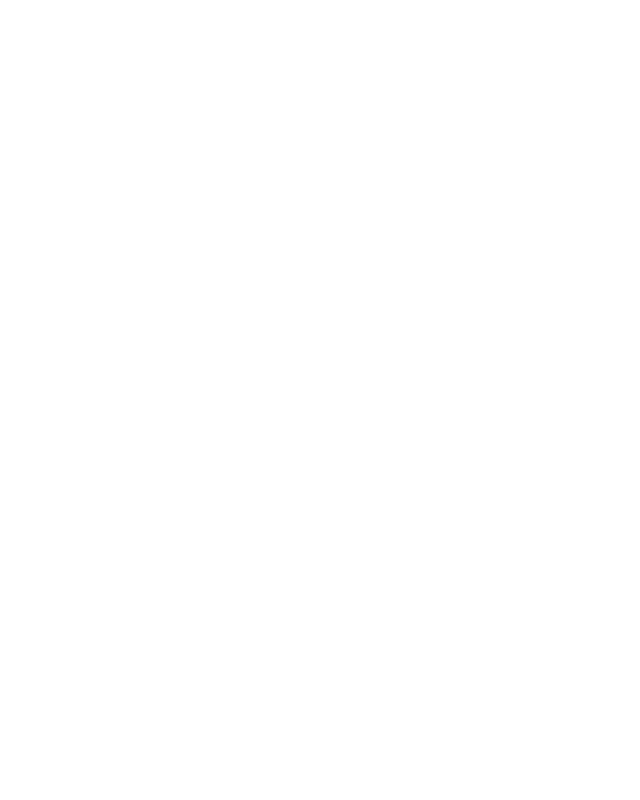
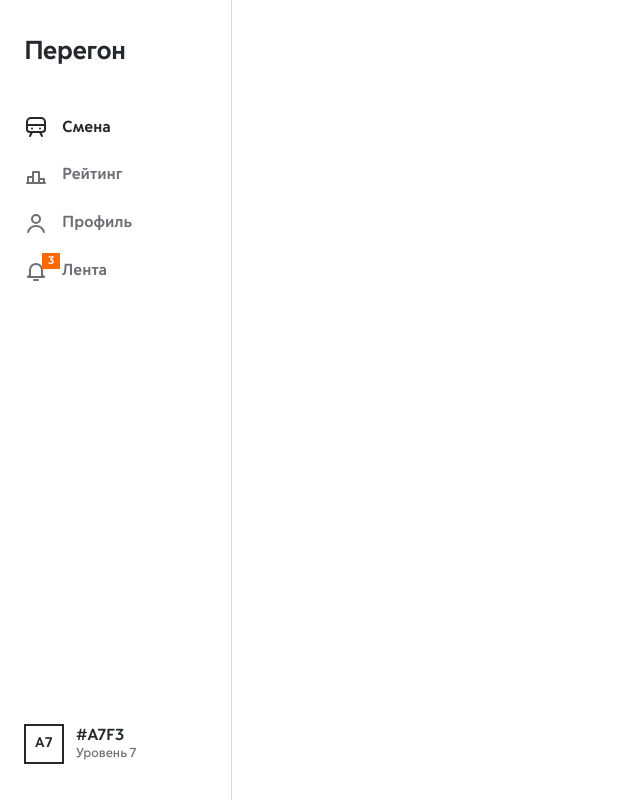
Before and after one commit to GachiL0Rd/vsm-400, a React (Vite) app in the folder Frontend/: page / in a window 1280 px wide. Shown: the whole page, without its empty margins (0-640 px from the left). Built offline with nearby package versions, Linux system fonts and the light colour scheme.

Commit message:
feat(frontend): add section navigation and not found page

```diff
--- a/Frontend/src/App.tsx
+++ b/Frontend/src/App.tsx
@@ -1,9 +1,34 @@
+import { useEffect } from 'react';
+import { Nav } from './components/Nav';
+import { NotFound } from './components/NotFound';
+import { notices, profile } from './demo';
+import { type Route, useRoute } from './route';
 import './App.css';
 
+const titles: Record<Route['name'], string> = {
+  shift: 'Смена',
+  profile: 'Профиль',
+  rating: 'Рейтинг',
+  feed: 'Лента',
+  run: 'Разбор рейса',
+  missing: 'Нет страницы',
+};
+
 function App() {
+  const route = useRoute();
+  const title = titles[route.name];
+  const unread = notices.filter((n) => n.unread).length;
+
+  // Новый экран — новый заголовок вкладки и прокрутка к началу.
+  useEffect(() => {
+    document.title = title;
+    window.scrollTo(0, 0);
+  }, [title]);
+
   return (
     <div className="app">
-      <main className="app__main" />
+      <Nav route={route} unread={unread} callsign={profile.callsign} level={profile.level} />
+      <main className="app__main">{route.name === 'missing' && <NotFound />}</main>
     </div>
   );
 }
--- /dev/null
+++ b/Frontend/src/components/Icon.tsx
@@ -0,0 +1,53 @@
+const paths = {
+  shift:
+    'M7 3h10a4 4 0 0 1 4 4v7a3 3 0 0 1-3 3H6a3 3 0 0 1-3-3V7a4 4 0 0 1 4-4ZM3 10h18M8 13.5h.01M16 13.5h.01M8 17l-2 4M16 17l2 4',
+  rating: 'M3 20h18M4 20v-6h5v6M9 20V9h6v11M15 20v-4h5v4',
+  profile: 'M12 12a4 4 0 1 0 0-8 4 4 0 0 0 0 8ZM4 21c1.3-4 4.3-6 8-6s6.7 2 8 6',
+  feed: 'M6 16v-5a6 6 0 0 1 12 0v5l2 2H4l2-2ZM10 21h4',
+  back: 'M15 5l-7 7 7 7',
+  next: 'M9 5l7 7-7 7',
+  clock: 'M12 21a9 9 0 1 0 0-18 9 9 0 0 0 0 18ZM12 7v5l3 2',
+  flame: 'M12 3c.8 3 5 5.3 5 10a5 5 0 0 1-10 0c0-2.4 1.2-4 2.5-5 .4 2 1.4 3 2.5 3-.2-2.7-1-5 0-8Z',
+  hourglass: 'M7 3h10M7 21h10M8 3c0 5 8 5 8 9s-8 4-8 9M16 3c0 5-8 5-8 9s8 4 8 9',
+  plus: 'M12 5v14M5 12h14',
+  flag: 'M5 21V4M5 4h11l-2 4 2 4H5',
+  arrowDown: 'M12 5v14M6 13l6 6 6-6',
+  bulb: 'M9 18h6M10 21h4M12 3a6 6 0 0 0-3.5 10.9c.6.5 1 1.2 1 2.1h5c0-.9.4-1.6 1-2.1A6 6 0 0 0 12 3Z',
+  medal: 'M8 3l4 6 4-6M12 21a6 6 0 1 0 0-12 6 6 0 0 0 0 12Z',
+  // Знаки отличия
+  door: 'M6 21V4a1 1 0 0 1 1-1h10a1 1 0 0 1 1 1v17M4 21h16M14 12h.01',
+  ear: 'M7 10a5 5 0 1 1 10 0c0 3-3 4-3 7a3 3 0 0 1-6 .5M10 10a2 2 0 0 1 4 0M20 7c1 1.5 1 4 0 5.5',
+  check: 'M4 7l2 2 3-3M4 17l2 2 3-3M12 7h8M12 17h8',
+  cross: 'M9 3h6v6h6v6h-6v6H9v-6H3V9h6Z',
+  snow: 'M12 2v20M3.3 7l17.4 10M3.3 17L20.7 7M9 4l3 2 3-2M9 20l3-2 3 2',
+  lens: 'M10.5 17a6.5 6.5 0 1 0 0-13 6.5 6.5 0 0 0 0 13ZM15.5 15.5 21 21',
+  calls: 'M7 8h.01M12 8h.01M17 8h.01M4 4h16v10H9l-5 4Z',
+  star: 'M12 3l2.6 5.6 6 .7-4.5 4.1 1.2 6L12 16.4 6.7 19.4l1.2-6L3.4 9.3l6-.7Z',
+} as const;
+
+export type IconName = keyof typeof paths;
+
+interface IconProps {
+  name: IconName;
+  size?: number;
+  strokeWidth?: number;
+}
+
+export function Icon({ name, size = 24, strokeWidth = 2 }: IconProps) {
+  return (
+    <svg
+      width={size}
+      height={size}
+      viewBox="0 0 24 24"
+      fill="none"
+      stroke="currentColor"
+      strokeWidth={strokeWidth}
+      strokeLinecap="round"
+      strokeLinejoin="round"
+      aria-hidden="true"
+      focusable="false"
+    >
+      <path d={paths[name]} />
+    </svg>
+  );
+}
--- /dev/null
+++ b/Frontend/src/components/Nav.css
@@ -0,0 +1,120 @@
+/* Мобильная раскладка: нижняя панель */
+.nav {
+  position: fixed;
+  inset: auto 0 0;
+  z-index: 10;
+  border-top: 1px solid var(--line);
+  background: var(--white);
+  padding-bottom: env(safe-area-inset-bottom);
+}
+
+.nav__brand,
+.nav__me {
+  display: none;
+}
+
+.nav__list {
+  display: grid;
+  grid-template-columns: repeat(4, 1fr);
+  margin: 0;
+  padding: 0;
+  list-style: none;
+}
+
+.nav__item {
+  display: flex;
+  flex-direction: column;
+  align-items: center;
+  gap: 2px;
+  padding: 10px 0;
+  color: var(--iron);
+  font-size: 12px;
+  font-weight: 700;
+  text-decoration: none;
+}
+
+.nav__item:hover {
+  color: var(--ink);
+}
+
+.nav__item--active {
+  color: var(--ink);
+  font-weight: 800;
+}
+
+.nav__icon {
+  position: relative;
+  display: grid;
+}
+
+.nav__count {
+  position: absolute;
+  top: -6px;
+  right: -12px;
+  min-width: 18px;
+  padding: 0 4px;
+  background: var(--signal);
+  color: var(--white);
+  font-size: 11px;
+  font-weight: 800;
+  line-height: 16px;
+  text-align: center;
+}
+
+/* Десктоп: боковая панель */
+@media (min-width: 900px) {
+  .nav {
+    inset: 0 auto 0 0;
+    display: flex;
+    flex-direction: column;
+    gap: 32px;
+    width: 232px;
+    padding: 32px 0 24px;
+    border-top: 0;
+    border-right: 1px solid var(--line);
+    background: var(--white);
+  }
+
+  .nav__brand {
+    display: block;
+    padding: 0 24px;
+    color: var(--ink);
+    font-size: 26px;
+    font-weight: 800;
+    letter-spacing: -0.02em;
+    text-decoration: none;
+  }
+
+  .nav__list {
+    display: flex;
+    flex-direction: column;
+  }
+
+  .nav__item {
+    flex-direction: row;
+    gap: 14px;
+    padding: 12px 24px;
+    font-size: 16px;
+  }
+
+  .nav__me {
+    display: flex;
+    align-items: center;
+    gap: 12px;
+    margin-top: auto;
+    padding: 12px 24px;
+    color: var(--ink);
+    line-height: 1.25;
+    text-decoration: none;
+  }
+
+  .nav__me:hover b {
+    text-decoration: underline;
+  }
+
+  .nav__level {
+    display: block;
+    color: var(--iron);
+    font-size: 13px;
+  }
+}
--- /dev/null
+++ b/Frontend/src/components/Nav.tsx
@@ -0,0 +1,67 @@
+import { href, type Route } from '../route';
+import { Icon, type IconName } from './Icon';
+import './Nav.css';
+
+type Tab = 'shift' | 'rating' | 'profile' | 'feed';
+
+const tabs: { id: Tab; title: string; icon: IconName }[] = [
+  { id: 'shift', title: 'Смена', icon: 'shift' },
+  { id: 'rating', title: 'Рейтинг', icon: 'rating' },
+  { id: 'profile', title: 'Профиль', icon: 'profile' },
+  { id: 'feed', title: 'Лента', icon: 'feed' },
+];
+
+// Разбор рейса открывается из «Смены», поэтому подсвечиваем её.
+function activeTab(route: Route): Tab | null {
+  if (route.name === 'run') return 'shift';
+  if (route.name === 'missing') return null;
+  return route.name;
+}
+
+interface NavProps {
+  route: Route;
+  unread: number;
+  callsign: string;
+  level: number;
+}
+
+export function Nav({ route, unread, callsign, level }: NavProps) {
+  const active = activeTab(route);
+
+  return (
+    <nav className="nav" aria-label="Разделы">
+      <a className="nav__brand" href={href.shift}>
+        Перегон
+      </a>
+      <ul className="nav__list">
+        {tabs.map((tab) => (
+          <li key={tab.id}>
+            <a
+              className={`nav__item${tab.id === active ? ' nav__item--active' : ''}`}
+              href={href[tab.id]}
+              aria-current={tab.id === active ? 'page' : undefined}
+            >
+              <span className="nav__icon">
+                <Icon name={tab.icon} />
+                {tab.id === 'feed' && unread > 0 && (
+                  <span className="nav__count">
+                    {unread}
+                    <span className="visually-hidden"> непрочитанных</span>
+                  </span>
+                )}
+              </span>
+              <span className="nav__title">{tab.title}</span>
+            </a>
+          </li>
+        ))}
+      </ul>
+      <a className="nav__me" href={href.profile}>
+        <span className="avatar">{callsign.slice(0, 2)}</span>
+        <span>
+          <b>#{callsign}</b>
+          <span className="nav__level">Уровень {level}</span>
+        </span>
+      </a>
+    </nav>
+  );
+}
--- /dev/null
+++ b/Frontend/src/components/NotFound.tsx
@@ -0,0 +1,12 @@
+import { href } from '../route';
+
+export function NotFound({ title = 'Такой страницы нет' }: { title?: string }) {
+  return (
+    <div className="screen">
+      <h1 className="screen__title">{title}</h1>
+      <a className="btn btn--ghost screen__action" href={href.shift}>
+        На смену
+      </a>
+    </div>
+  );
+}
--- /dev/null
+++ b/Frontend/src/route.ts
@@ -0,0 +1,37 @@
+import { useSyncExternalStore } from 'react';
+
+export type Route =
+  | { name: 'shift' }
+  | { name: 'profile' }
+  | { name: 'rating' }
+  | { name: 'feed' }
+  | { name: 'run'; id: string }
+  | { name: 'missing' };
+
+export const href = {
+  shift: '#/',
+  profile: '#/profile',
+  rating: '#/rating',
+  feed: '#/feed',
+  run: (id: string) => `#/runs/${id}`,
+};
+
+function parse(hash: string): Route {
+  const path = hash.replace(/^#/, '') || '/';
+  if (path === '/') return { name: 'shift' };
+  if (path === '/profile') return { name: 'profile' };
+  if (path === '/rating') return { name: 'rating' };
+  if (path === '/feed') return { name: 'feed' };
+  const run = /^\/runs\/([\w-]+)$/.exec(path);
+  if (run) return { name: 'run', id: run[1] };
+  return { name: 'missing' };
+}
+
+function subscribe(onChange: () => void) {
+  window.addEventListener('hashchange', onChange);
+  return () => window.removeEventListener('hashchange', onChange);
+}
+
+export function useRoute(): Route {
+  return parse(useSyncExternalStore(subscribe, () => window.location.hash));
+}
```
